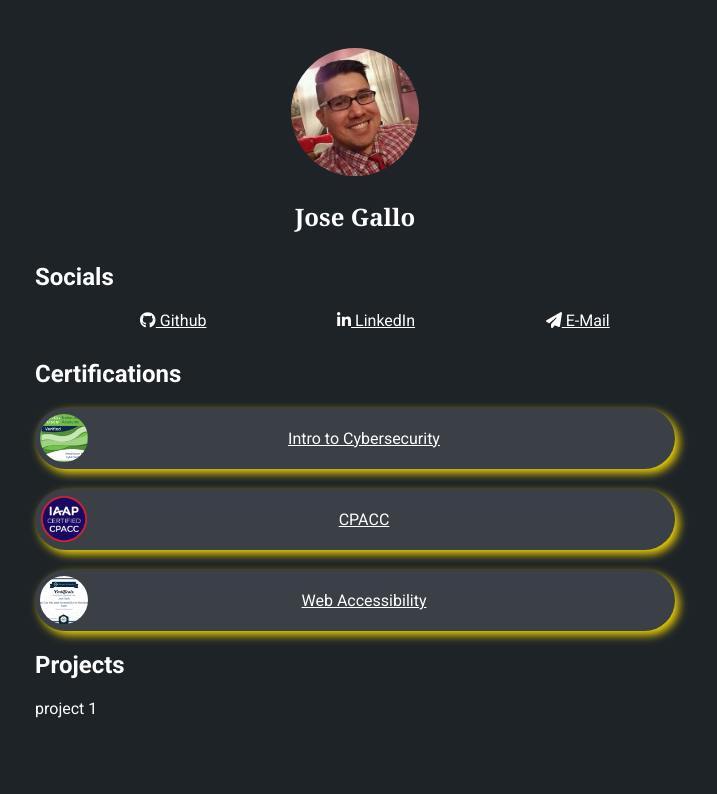
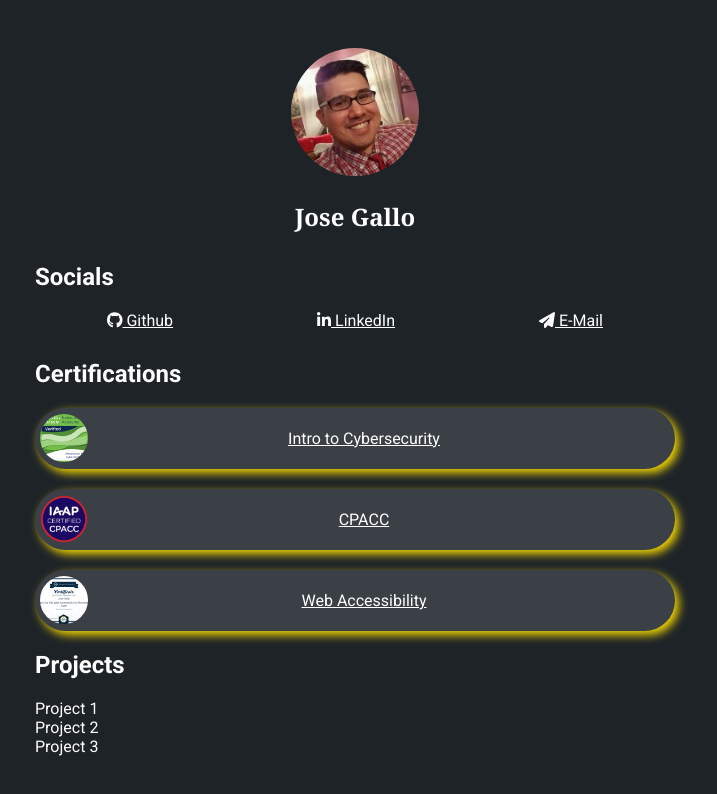
Before and after one commit to Zero405/link-in-bio, a plain HTML site: page index.html in a window 1280 px wide. Shown: the whole page, without its empty margins (285-1002 px from the left). Drawn offline with Linux system fonts and the light colour scheme.

Commit message:
Added Project placeholders.

```diff
--- a/css/style.css
+++ b/css/style.css
@@ -28,7 +28,7 @@ a {
 ul {
   list-style: none;
   margin: 0;
-  padding: none;
+  padding: 0;
 }
 
 .image-row {
--- a/index.html
+++ b/index.html
@@ -27,23 +27,23 @@
         </h2>
 
         <ul class="social-icons-row">
-          <!-- Column 1 -->
+          <!-- Social 1 -->
           <li>
             <a class="social-icon" href="https://github.com/Zero405" target="_blank">
               <i class="fa-brands fa-github"></i> Github
             </a>
           </li>
 
-          <!-- Column 2 -->
+          <!-- Social 2 -->
            <li>
             <a class="social-icon" href="https://www.linkedin.com/in/cejosegallo/" target="_blank">
               <i class="fa-brands fa-linkedin-in"></i> LinkedIn
             </a>
            </li>
 
-          <!-- Column 3 -->
+          <!-- Social 3 -->
            <li>
-            <a class="social-icon" href="mailto:support@simplilearn.com" target="_blank">
+            <a class="social-icon" href="mailto:jgallo405@gmail.com" target="_blank">
               <i class="fa-solid fa-paper-plane"></i> E-Mail
             </a>
            </li>
@@ -55,7 +55,7 @@
           Certifications
         </h2>
 
-        <!-- Link 1 -->
+        <!-- Cert 1 -->
         <a class="certification" href="https://www.credly.com/badges/559b96dd-d7eb-4caa-ae65-c7cce6313dca" target="_blank">
           <img class="thumbnail" src="/images/cisco-intro-to-cyber-security.png" alt="Cisco Intro to Cybersecurity Badge " >
 
@@ -64,7 +64,7 @@
           </p>
         </a>
 
-        <!-- Link 2 -->
+        <!-- Cert 2 -->
         <a class="certification" href="https://www.credly.com/badges/07ddc6d5-0c39-4473-b4c7-f0cf9229c7f3" target="_blank">
           <img class="thumbnail" src="/images/iaap-certified-professionals-in-accessibility-core-competencies-cpacc.png" alt="CPACC Badge" >
           <p class="link-text">
@@ -72,7 +72,7 @@
           </p>
         </a>
 
-        <!-- Link 3 -->
+        <!-- Cert 3 -->
         <a class="certification" href="https://dequeuniversity.com/exam/1506/certificate" target="_blank">
           <img class="thumbnail" src="/images/web-accessibility-certificate.jpg" alt="Deque Web Accessibility Certificate" >
           <p class="link-text">
@@ -85,8 +85,21 @@
         <h2>
           Projects
         </h2>
-        <p>project 1</p>
-      </section> <!-- /certifications-row -->
+
+        <ul>
+          <li>
+            Project 1
+          </li>
+
+          <li>
+            Project 2
+          </li>
+
+          <li>
+            Project 3
+          </li>
+        </ul>
+      </section> <!-- /project-row -->
     </main>
   </body>
 </html>
```
